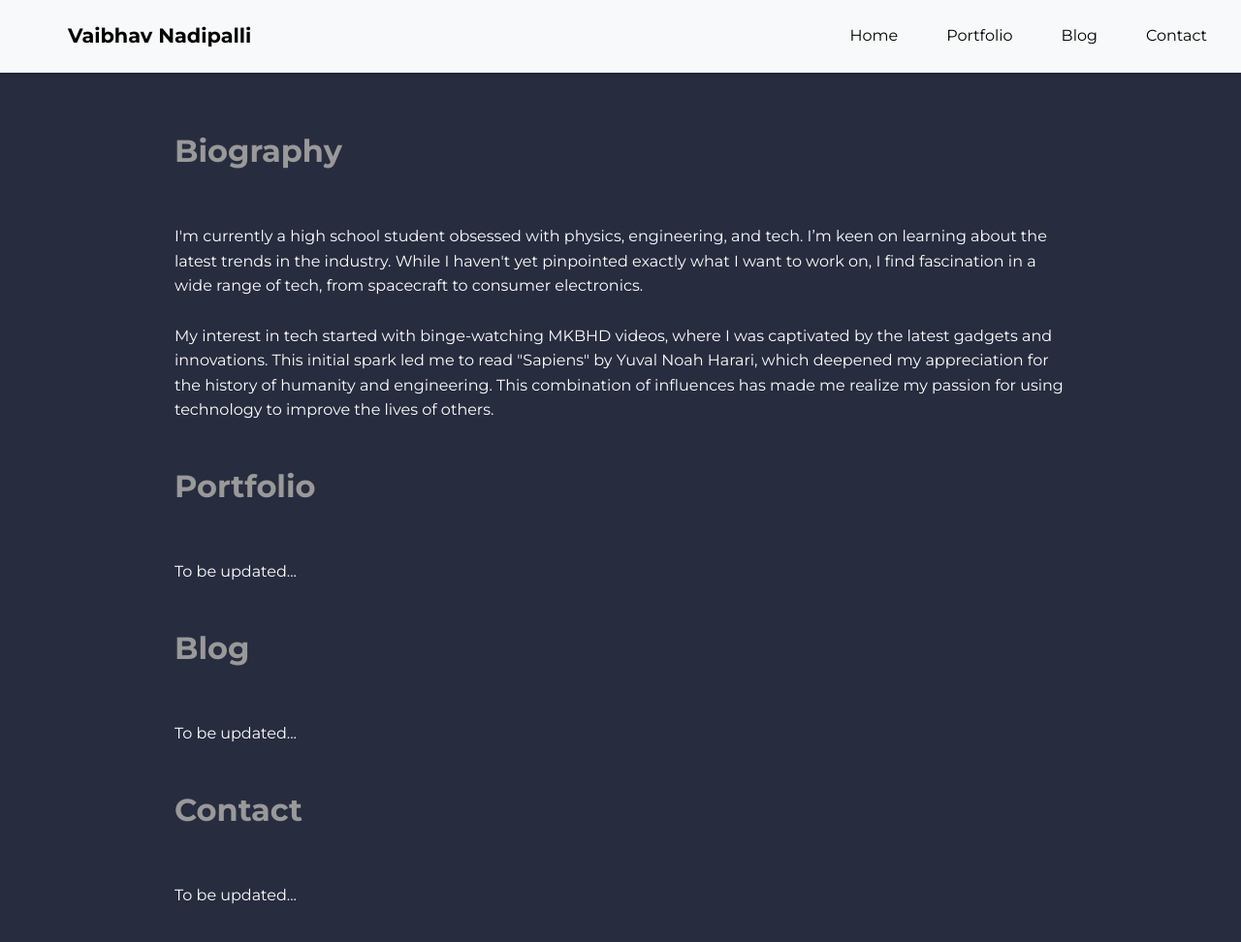
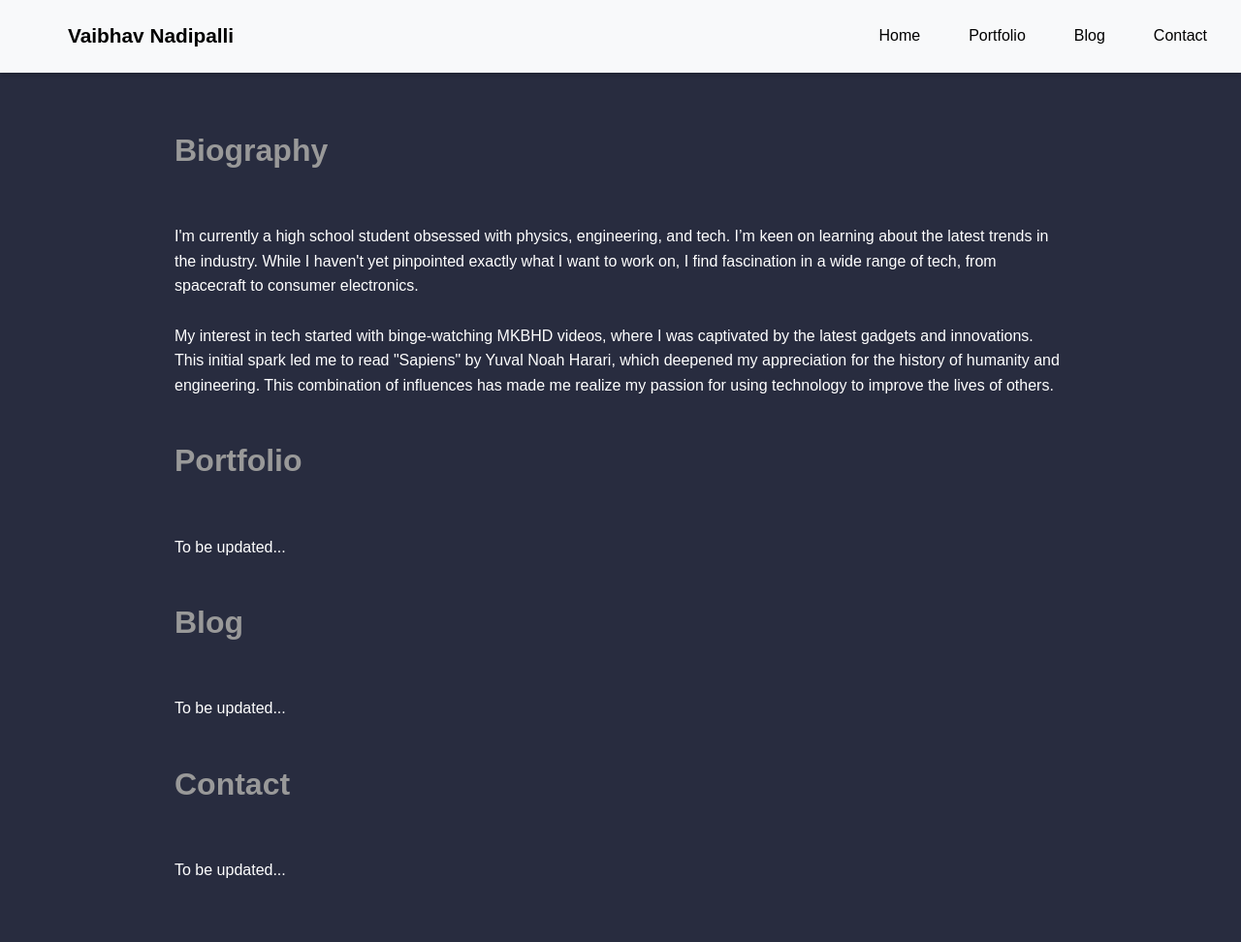
Before and after one commit to Vaibhav-Nadipalli/vaibhav-nadipalli.github.io, a Jekyll site: the page built from index.markdown, in a window 1280 px wide and 976 px high. Shown: the top 972 px of the window at 97% size. Built offline with Jekyll 4.4.1, drawn with Linux system fonts in a browser that asks for light colours; some web fonts are replaced.

Commit message:
Update default.html

```diff
--- a/_layouts/default.html
+++ b/_layouts/default.html
@@ -5,7 +5,7 @@
     <meta name="viewport" content="width=device-width, initial-scale=1.0">
     <title>Vaibhav Nadipalli</title>
     <link rel="icon" type="image/png" href="/favicon.png"> <!-- Path to your favicon -->
-    <link rel="stylesheet" href="https://fonts.googleapis.com/css2?family=Montserrat:wght@400;700&display=swap"> <!-- Montserrat Font -->
+    <link rel="stylesheet" href="https://fonts.google.com/specimen/Roboto"> <!-- Roboto Font -->
     <link rel="stylesheet" href="/assets/css/styles.css"> <!-- Link to your CSS file -->
 </head>
 <body>
```
